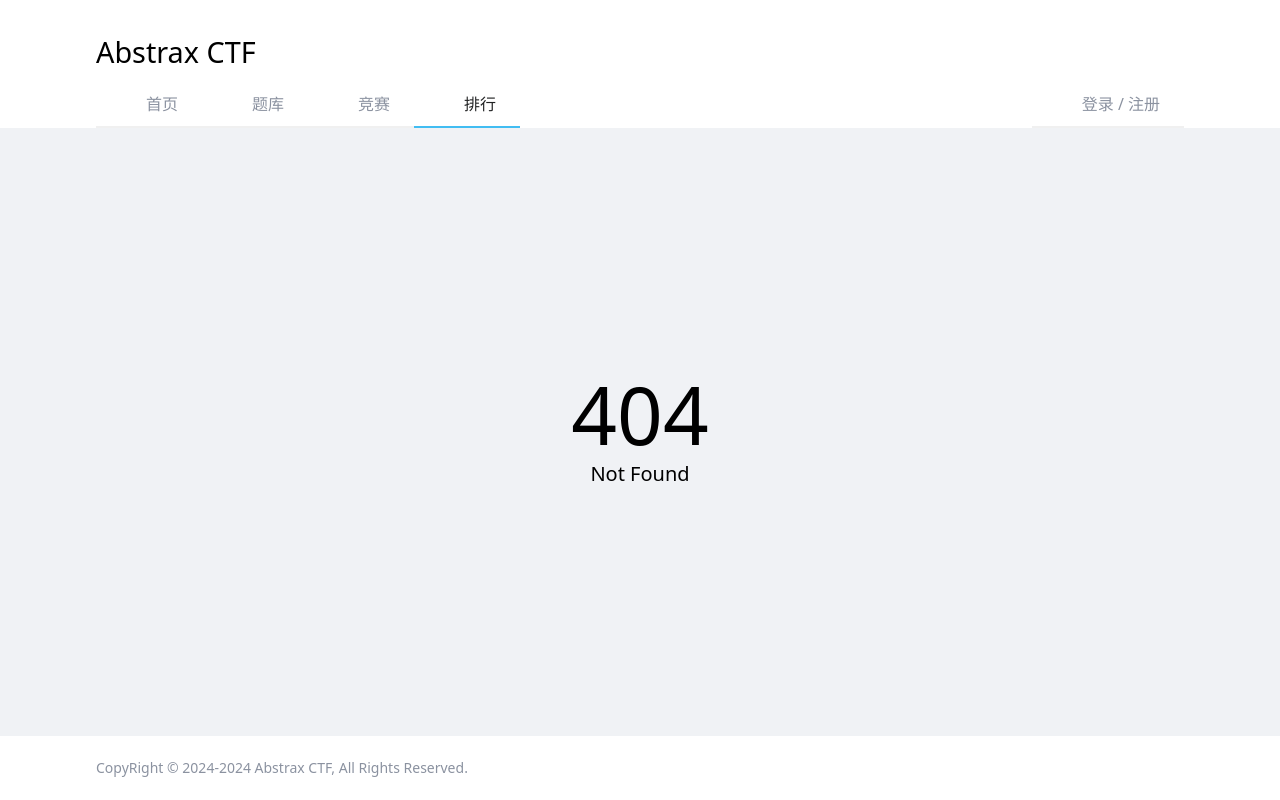
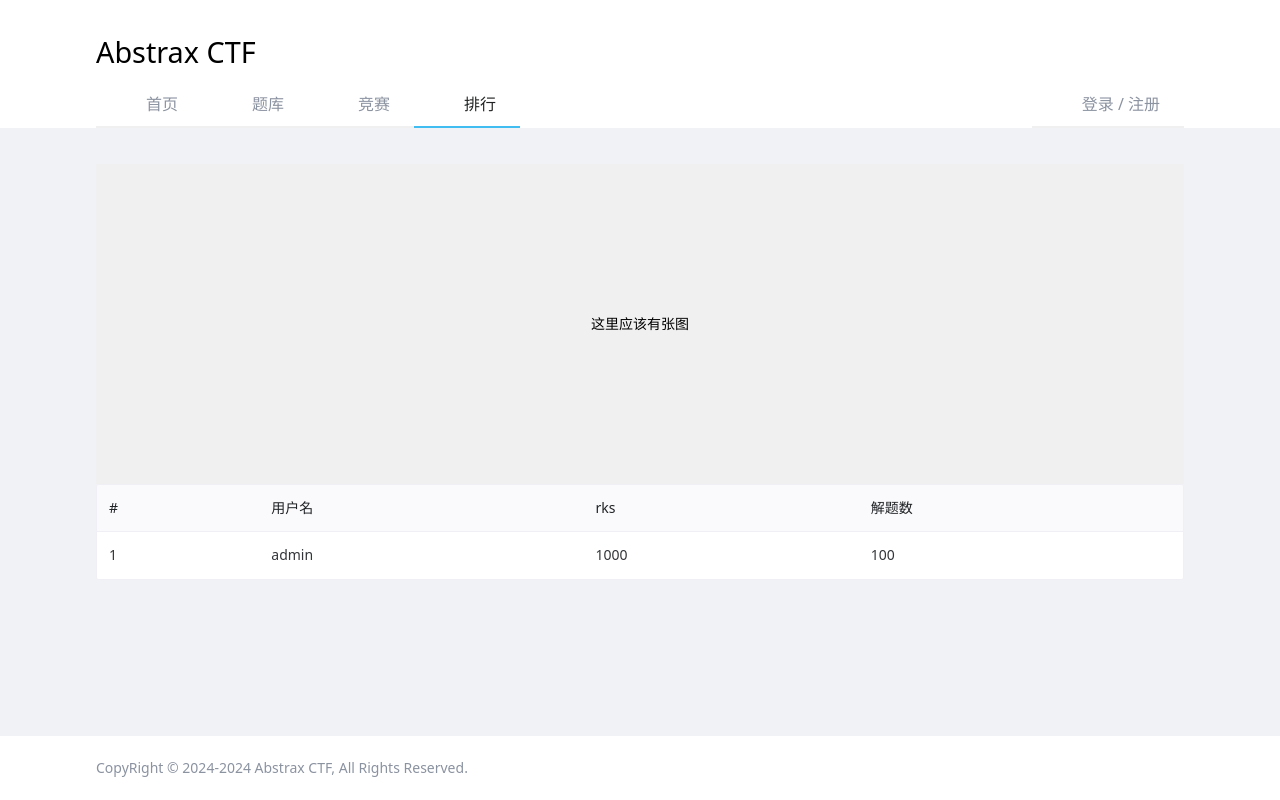
Before and after one commit to yemaster/abx-ctf, a Vue app in the folder src/client/: page /rankings in a window 1280 px wide. Before the commit this address had no page. Built offline with nearby package versions, Linux system fonts and the light colour scheme; some icons are missing; a small style sheet from the web is missing.

Commit message:
ranking list

```diff
--- a/src/client/components.d.ts
+++ b/src/client/components.d.ts
@@ -22,6 +22,7 @@ declare module 'vue' {
     NPopover: typeof import('naive-ui')['NPopover']
     NProgress: typeof import('naive-ui')['NProgress']
     NSkeleton: typeof import('naive-ui')['NSkeleton']
+    NTable: typeof import('naive-ui')['NTable']
     NTabPane: typeof import('naive-ui')['NTabPane']
     NTabs: typeof import('naive-ui')['NTabs']
     NTag: typeof import('naive-ui')['NTag']
--- a/src/client/src/pages/HomePage.vue
+++ b/src/client/src/pages/HomePage.vue
@@ -24,7 +24,7 @@ onMounted(async () => {
             <div class="ax-header-2">
                 近期比赛
             </div>
-            <router-link class="ax-contest-box" to="/contest/1/preview">
+            <router-link class="ax-contest-box" to="/contest/1">
                 <div class="ax-contest-box__image">
                     <img
                         src="https://ctf.u5tc.cn/assets/ef3ee80c56ae6b1e36a73dda2292bf3780bab8d446ffddbd37a35994e1795caa/poster">
@@ -50,7 +50,7 @@ onMounted(async () => {
                     </div>
                 </div>
             </router-link>
-            <router-link class="ax-contest-box" to="/contest/1/preview">
+            <router-link class="ax-contest-box" to="/contest/1">
                 <div class="ax-contest-box__image">
                     <img
                         src="https://ctf.u5tc.cn/assets/ef3ee80c56ae6b1e36a73dda2292bf3780bab8d446ffddbd37a35994e1795caa/poster">
@@ -76,7 +76,7 @@ onMounted(async () => {
                     </div>
                 </div>
             </router-link>
-            <router-link class="ax-contest-box" to="/contest/1/preview">
+            <router-link class="ax-contest-box" to="/contest/1">
                 <div class="ax-contest-box__image">
                     <img
                         src="https://ctf.u5tc.cn/assets/ef3ee80c56ae6b1e36a73dda2292bf3780bab8d446ffddbd37a35994e1795caa/poster">
--- a/src/client/src/pages/contest/ChallengeListPage.vue
+++ b/src/client/src/pages/contest/ChallengeListPage.vue
@@ -1,5 +1,6 @@
 <script setup lang="ts">
 import { onMounted, onBeforeUnmount, ref } from 'vue';
+import { RouterView } from 'vue-router'
 import {
     AppsOutline
 } from '@vicons/ionicons5';
@@ -37,6 +38,42 @@ function showProblem(id: number) {
 </script>
 
 <template>
+    <div class="ax-row">
+        <div class="ax-column-right" style="width: 20rem">
+            <!--div class="ax-card">
+                <n-list hoverable clickable>
+                    <n-list-item>
+                        题目
+                    </n-list-item>
+                    <n-list-item>
+                        排行
+                    </n-list-item>
+                    <n-list-item>
+                        管理
+                    </n-list-item>
+                </n-list>
+            </div-->
+            <div class="ax-card">
+                <div class="ax-card-small-body">
+                    <n-tabs type="line" size="small" animated>
+                        <n-tab-pane name="all" tab="全部">
+                            66666
+                        </n-tab-pane>
+                        <n-tab-pane name="notifications" tab="通知">
+                            ababab
+                        </n-tab-pane>
+                        <n-tab-pane name="status" tab="动态">
+                            七aaa
+                        </n-tab-pane>
+                        <n-tab-pane name="problems" tab="提醒">
+                            七aaa
+                        </n-tab-pane>
+                    </n-tabs>
+                </div>
+            </div>
+        </div>
+        <div class="ax-column-left">
+
             <div class="ax-card">
                 <div class="ax-card-small-body">
                     <div class="ax-card-body__header">
@@ -71,6 +108,9 @@ function showProblem(id: number) {
                     </div>
                 </div>
             </div>
+        </div>
+    </div>
+
     <n-modal v-model:show="showProblemModal">
         <n-card style="width: 30rem" :title="showProblemInfo.title" :bordered="false" size="medium" role="dialog"
             aria-modal="true">
--- a/src/client/src/pages/contest/InsidePage.vue
+++ /dev/null
@@ -1,44 +0,0 @@
-<script setup lang="ts">
-import { RouterView } from 'vue-router'
-</script>
-
-<template>
-    <div class="ax-row">
-        <div class="ax-column-right" style="width: 20rem">
-            <!--div class="ax-card">
-                <n-list hoverable clickable>
-                    <n-list-item>
-                        题目
-                    </n-list-item>
-                    <n-list-item>
-                        排行
-                    </n-list-item>
-                    <n-list-item>
-                        管理
-                    </n-list-item>
-                </n-list>
-            </div-->
-            <div class="ax-card">
-                <div class="ax-card-small-body">
-                    <n-tabs type="line" size="small" animated>
-                        <n-tab-pane name="all" tab="全部">
-                            66666
-                        </n-tab-pane>
-                        <n-tab-pane name="notifications" tab="通知">
-                            ababab
-                        </n-tab-pane>
-                        <n-tab-pane name="status" tab="动态">
-                            七aaa
-                        </n-tab-pane>
-                        <n-tab-pane name="problems" tab="提醒">
-                            七aaa
-                        </n-tab-pane>
-                    </n-tabs>
-                </div>
-            </div>
-        </div>
-        <div class="ax-column-left">
-            <router-view />
-        </div>
-    </div>
-</template>
--- a/src/client/src/pages/contest/ListPage.vue
+++ b/src/client/src/pages/contest/ListPage.vue
@@ -34,7 +34,7 @@ onMounted(() => {
                 </div>
             </div>
         </div>
-        <router-link class="ax-contest-card" to="/contest/1/preview" v-else v-for="i in 5">
+        <router-link class="ax-contest-card" to="/contest/1" v-else v-for="i in 5">
             <div class="ax-contest-image">
                 <img
                     src="https://ctf.u5tc.cn/assets/ef3ee80c56ae6b1e36a73dda2292bf3780bab8d446ffddbd37a35994e1795caa/poster">
--- /dev/null
+++ b/src/client/src/pages/user/RankPage.vue
@@ -0,0 +1,40 @@
+<script setup lang="ts">
+
+</script>
+
+<template>
+    <div class="ax-ranking-image">
+        这里应该有张图
+    </div>
+    <div class="ax-ranking-table">
+        <n-table>
+            <thead>
+                <tr>
+                    <th>#</th>
+                    <th>用户名</th>
+                    <th>rks</th>
+                    <th>解题数</th>
+                </tr>
+            </thead>
+            <tbody>
+                <tr>
+                    <td>1</td>
+                    <td>admin</td>
+                    <td>1000</td>
+                    <td>100</td>
+                </tr>
+            </tbody>
+        </n-table>
+    </div>
+</template>
+
+<style scoped>
+.ax-ranking-image {
+    width: 100%;
+    height: 20rem;
+    background-color: #f0f0f0;
+    display: flex;
+    justify-content: center;
+    align-items: center;
+}
+</style>
--- a/src/client/src/router/index.ts
+++ b/src/client/src/router/index.ts
@@ -25,23 +25,21 @@ const router = createRouter({
             component: () => import('@/pages/contest/ListPage.vue'),
         },
         {
-            path: '/contest/:id/preview',
+            path: '/contest/:id',
             name: 'contest-detail',
             component: () => import('@/pages/contest/DetailPage.vue'),
         },
         {
-            path: '/contest/:id',
-            name: 'contest-inside',
-            component: () => import('@/pages/contest/InsidePage.vue'),
-            children: [
-                {
-                    path: 'challenges',
-                    name: 'challenge-list',
-                    component: () => import('@/pages/contest/ChallengeListPage.vue'),
-                }
-            ]
+            path: '/contest/:id/challenges',
+            name: 'contest-challenge-list',
+            component: () => import('@/pages/contest/ChallengeListPage.vue')
         },
-
+        // User
+        {
+            path: '/rankings',
+            name: 'ranking-list',
+            component: () => import('@/pages/user/RankPage.vue'),
+        },
         {
             path: '/:pathMatch(.*)*',
             name: 'not-found',
```
Also changed, not shown: src/client/src/pages/user/LoginPage.vue (deleted), src/client/src/pages/user/RegisterPage.vue (added). Lines whose indentation alone changed are shown as unchanged.
